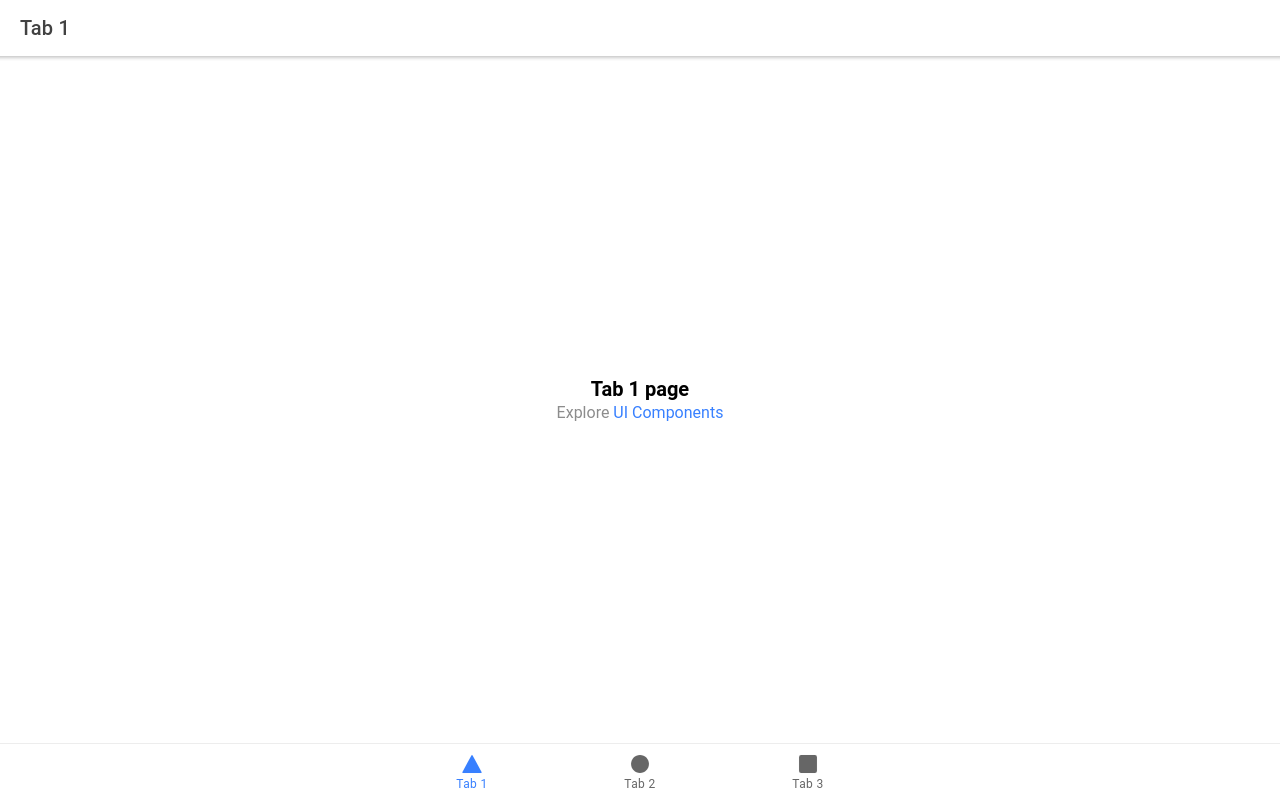
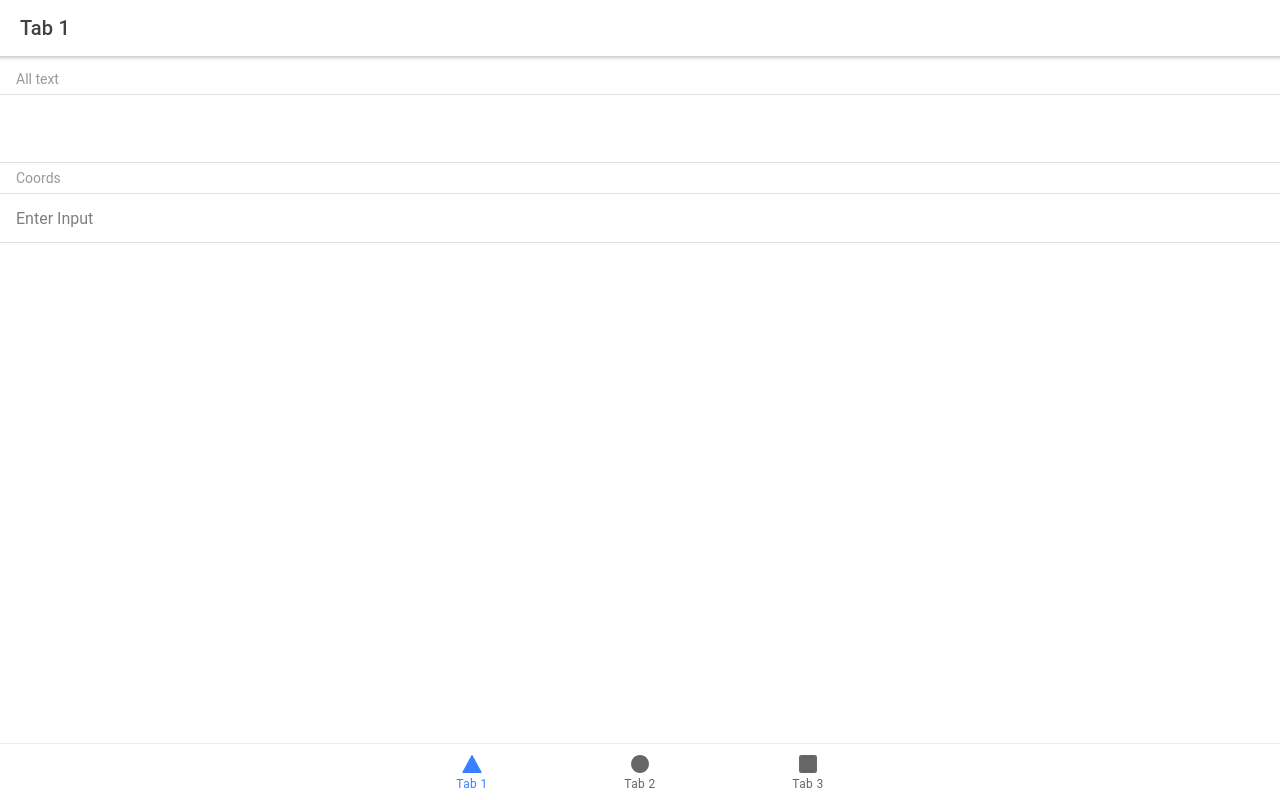
Before and after one commit to nguoianphu/ionic-tabs, a React (Create React App) app: page /tab1 in a window 1280 px wide. Built offline with nearby package versions, Linux system fonts and the light colour scheme.

Commit message:
Add MyForm

```diff
--- a/package.json
+++ b/package.json
@@ -4,7 +4,7 @@
   "private": true,
   "dependencies": {
     "@capacitor/core": "3.1.1",
-    "@ionic/react": "^5.5.0",
+    "@ionic/react": "^5.6.11",
     "@ionic/react-router": "^5.5.0",
     "@testing-library/jest-dom": "^5.11.9",
     "@testing-library/react": "^11.2.5",
@@ -15,7 +15,6 @@
     "@types/react-dom": "^16.9.10",
     "@types/react-router": "^5.1.11",
     "@types/react-router-dom": "^5.1.7",
-    "formik": "^2.2.9",
     "ionicons": "^5.4.0",
     "react": "^17.0.1",
     "react-dom": "^17.0.1",
--- /dev/null
+++ b/src/components/MyForm.tsx
@@ -0,0 +1,27 @@
+import { IonButton, IonCheckbox, IonInput, IonItem, IonItemDivider, IonLabel, IonList, IonTextarea } from '@ionic/react';
+import { useState } from 'react';
+import './ExploreContainer.css';
+
+interface ContainerProps {
+  name: string;
+}
+
+const MyForm: React.FC<ContainerProps> = ({ name }) => {
+  const [text, setText] = useState<string>();
+  return (
+    <IonList>
+      <IonItemDivider>All text</IonItemDivider>
+      <IonItem>
+        <IonTextarea clearOnEdit={true}  value={text} onIonChange={e => setText(e.detail.value!)}></IonTextarea>
+      </IonItem>
+
+      <IonItemDivider>Coords</IonItemDivider>
+      <IonItem>
+        <IonInput value={text} placeholder="Enter Input" onIonChange={e => setText(e.detail.value!)}></IonInput>
+      </IonItem>
+
+    </IonList>
+  );
+};
+
+export default MyForm;
--- a/src/pages/Tab1.tsx
+++ b/src/pages/Tab1.tsx
@@ -1,5 +1,5 @@
 import { IonContent, IonHeader, IonPage, IonTitle, IonToolbar } from '@ionic/react';
-import ExploreContainer from '../components/ExploreContainer';
+import MyForm from '../components/MyForm';
 import './Tab1.css';
 
 const Tab1: React.FC = () => {
@@ -16,7 +16,7 @@ const Tab1: React.FC = () => {
             <IonTitle size="large">Tab 1</IonTitle>
           </IonToolbar>
         </IonHeader>
-        <ExploreContainer name="Tab 1 page" />
+        <MyForm name="Tab 1 page" />
       </IonContent>
     </IonPage>
   );
```
Also changed, not shown: 1 other file (tests, documents, lock files or other folders).
